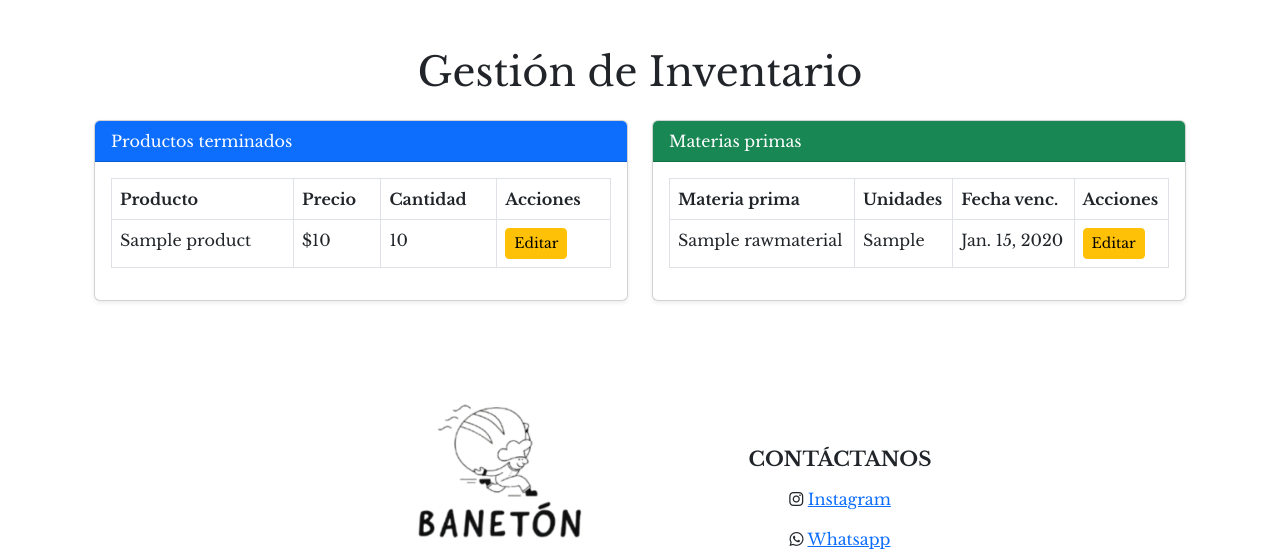
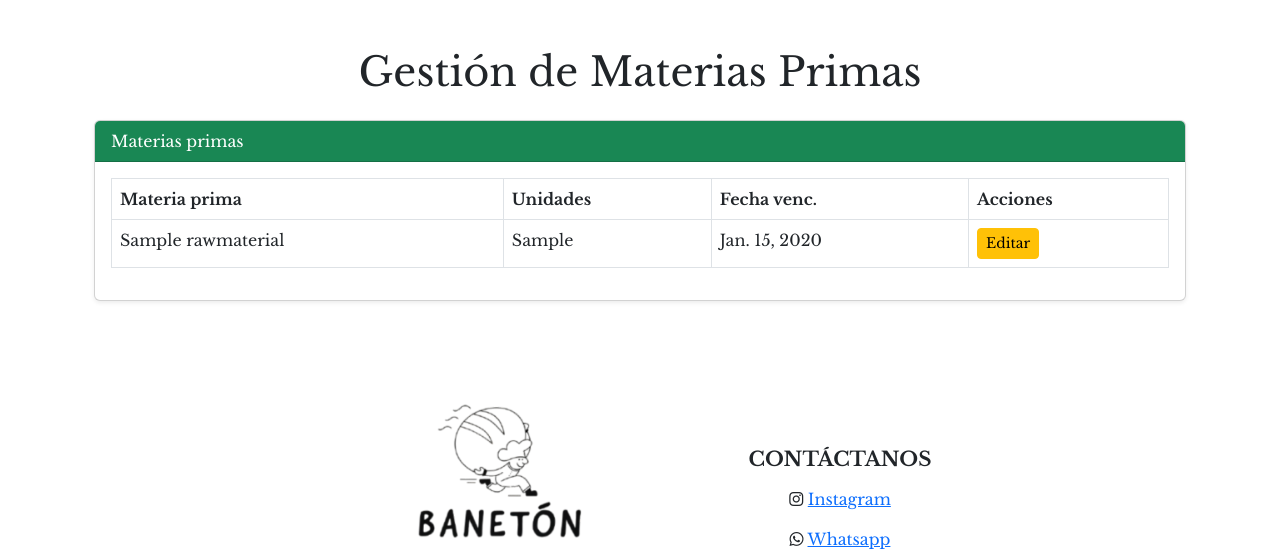
Before and after one commit to ssabogall/Trabajo_P1, a Django app: page /inventory/ in a window 1280 px wide. Shown: the part 136-695 px from the top of the page. Run offline with Django 5.2, Linux system fonts and the light colour scheme; tables that the repository leaves empty hold one stand-in row (values such as "Sample post"); some libraries are stand-ins or nearby versions; some web fonts are replaced.

Commit message:
Inventory with raw materials only

```diff
--- a/inventory/templates/inventory/inventory.html
+++ b/inventory/templates/inventory/inventory.html
@@ -2,46 +2,10 @@
 
 {% block content %}
 <div class="container mt-5">
-    <h1 class="mb-4 text-center">Gestión de Inventario</h1>
+    <h1 class="mb-4 text-center">Gestión de Materias Primas</h1>
 
     <div class="row">
-        <!-- Productos -->
-        <div class="col-md-6">
-            <div class="card shadow-sm mb-4">
-                <div class="card-header bg-primary text-white">
-                    Productos terminados
-                </div>
-                <div class="card-body">
-                    <table class="table table-bordered">
-                        <thead>
-                            <tr>
-                                <th>Producto</th>
-                                <th>Precio</th>
-                                <th>Cantidad</th>
-                                <th>Acciones</th>
-                            </tr>
-                        </thead>
-                        <tbody>
-                        {% for producto in productos %}
-                        <tr>
-                            <td>{{ producto.name }}</td>
-                            <td>${{ producto.price }}</td>
-                            <td>{{ producto.quantity }}</td>
-                            <td><button class="btn btn-sm btn-warning">Editar</button></td>
-                        </tr>
-                            {% empty %}
-                            <tr>
-                                <td colspan="4" class="text-center">No hay productos registrados</td>
-                            </tr>
-                            {% endfor %}
-                        </tbody>
-                    </table>
-                </div>
-            </div>
-        </div>
-
-        <!-- Materias primas -->
-        <div class="col-md-6">
+        <div class="col-md-12">
             <div class="card shadow-sm mb-4">
                 <div class="card-header bg-success text-white">
                     Materias primas
@@ -57,12 +21,14 @@
                             </tr>
                         </thead>
                         <tbody>
-                            {% for materia in materias_primas %}
+                            {% for mp in materias_primas %}
                             <tr>
-                                <td>{{ materia.name }}</td>
-                                <td>{{ materia.units }}</td>
-                                <td>{{ materia.exp_date }}</td>
-                                <td><button class="btn btn-sm btn-warning">Editar</button></td>
+                                <td>{{ mp.name }}</td>
+                                <td>{{ mp.units }}</td>
+                                <td>{{ mp.exp_date }}</td>
+                                <td>
+                                    <button class="btn btn-sm btn-warning">Editar</button>
+                                </td>
                             </tr>
                             {% empty %}
                             <tr>
--- a/inventory/views.py
+++ b/inventory/views.py
@@ -1,10 +1,8 @@
 from django.shortcuts import render
-from .models import Product, RawMaterial
+from .models import RawMaterial
 
 def inventory(request):
-    productos = Product.objects.all()
     materias_primas = RawMaterial.objects.all()
     return render(request, 'inventory/inventory.html', {
-        'productos': productos,
         'materias_primas': materias_primas
     })
```
